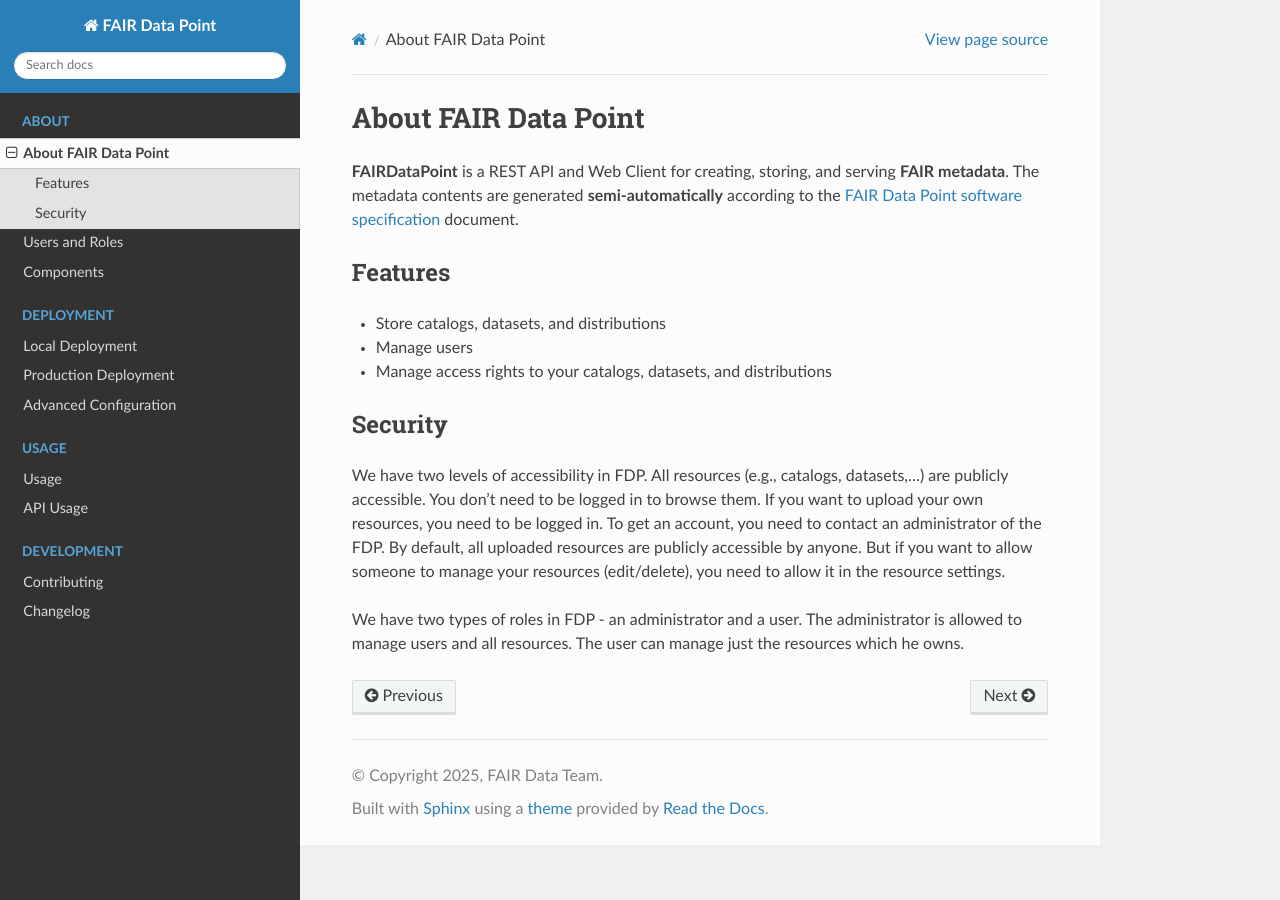
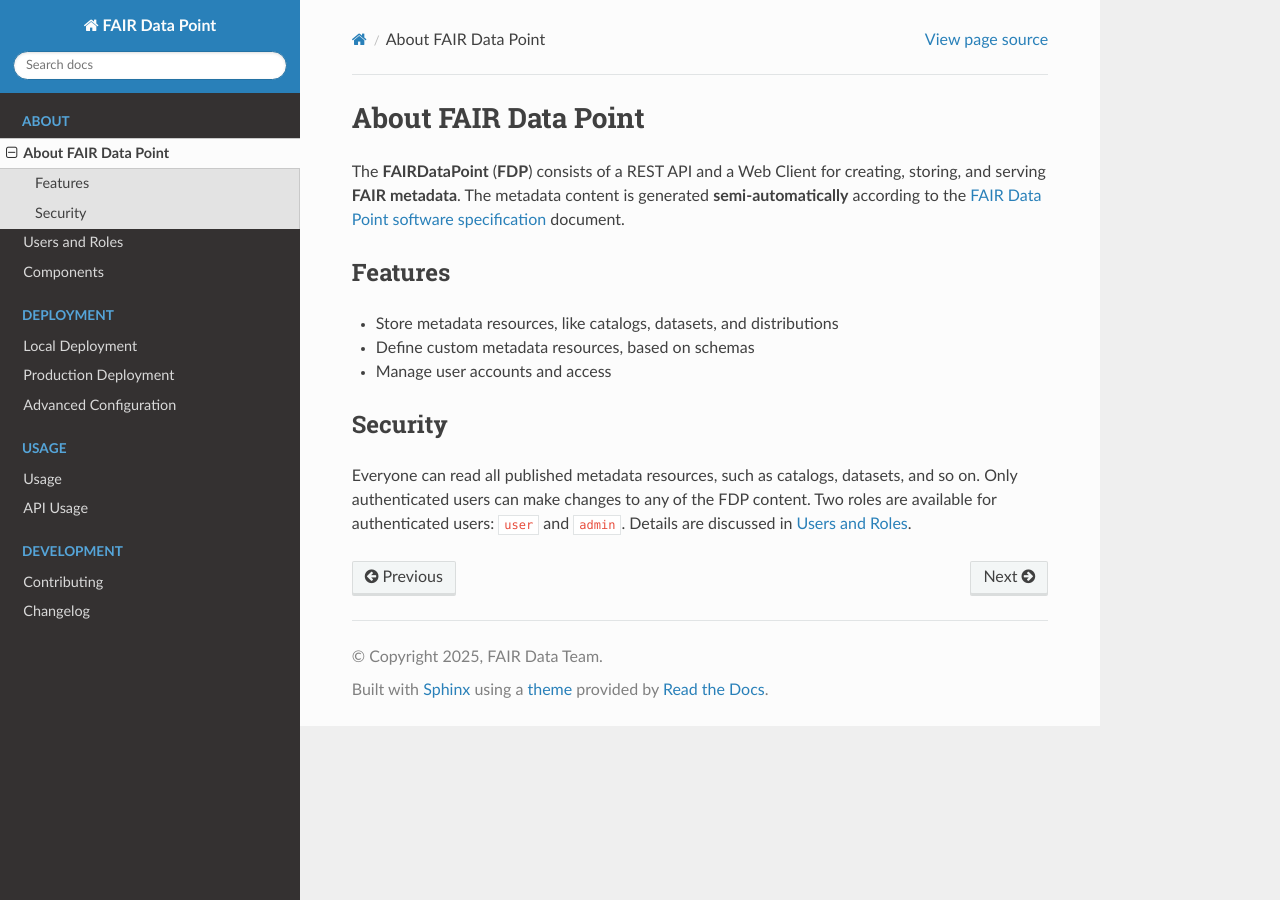
Before and after one commit to FAIRDataTeam/FAIRDataPoint-Docs, a Sphinx documentation site: the page built from docs/about/about.rst, in a window 1280 px wide. Built offline with Sphinx 7.4.7 and the Read the Docs theme 3.1.0, drawn with Linux system fonts in a browser that asks for light colours.

Commit message:
update/rephrase about/about.rst

```diff
--- a/docs/about/about.rst
+++ b/docs/about/about.rst
@@ -2,27 +2,20 @@
 About FAIR Data Point
 *********************
 
-**FAIRDataPoint** is a REST API and Web Client for creating, storing, and serving **FAIR metadata**.
-The metadata contents are generated **semi-automatically** according to the `FAIR Data Point software specification <https://github.com/fdp-specs/fdp-specs.github.io>`__ document.
+The **FAIRDataPoint** (**FDP**) consists of a REST API and a Web Client for creating, storing, and serving **FAIR metadata**.
+The metadata content is generated **semi-automatically** according to the `FAIR Data Point software specification <https://github.com/fdp-specs/fdp-specs.github.io>`__ document.
 
 Features
 --------
 
--  Store catalogs, datasets, and distributions
--  Manage users
--  Manage access rights to your catalogs, datasets, and distributions
+-  Store metadata resources, like catalogs, datasets, and distributions
+-  Define custom metadata resources, based on schemas
+-  Manage user accounts and access
 
 Security
 --------
 
-We have two levels of accessibility in FDP.
-All resources (e.g., catalogs, datasets,...) are publicly accessible.
-You don't need to be logged in to browse them.
-If you want to upload your own resources, you need to be logged in.
-To get an account, you need to contact an administrator of the FDP.
-By default, all uploaded resources are publicly accessible by anyone.
-But if you want to allow someone to manage your resources (edit/delete), you need to allow it in the resource settings.
-
-We have two types of roles in FDP - an administrator and a user.
-The administrator is allowed to manage users and all resources.
-The user can manage just the resources which he owns.
+Everyone can read all published metadata resources, such as catalogs, datasets, and so on.
+Only authenticated users can make changes to any of the FDP content.
+Two roles are available for authenticated users: ``user`` and ``admin``.
+Details are discussed in :ref:`Users and Roles <users-and-roles>`.
```
